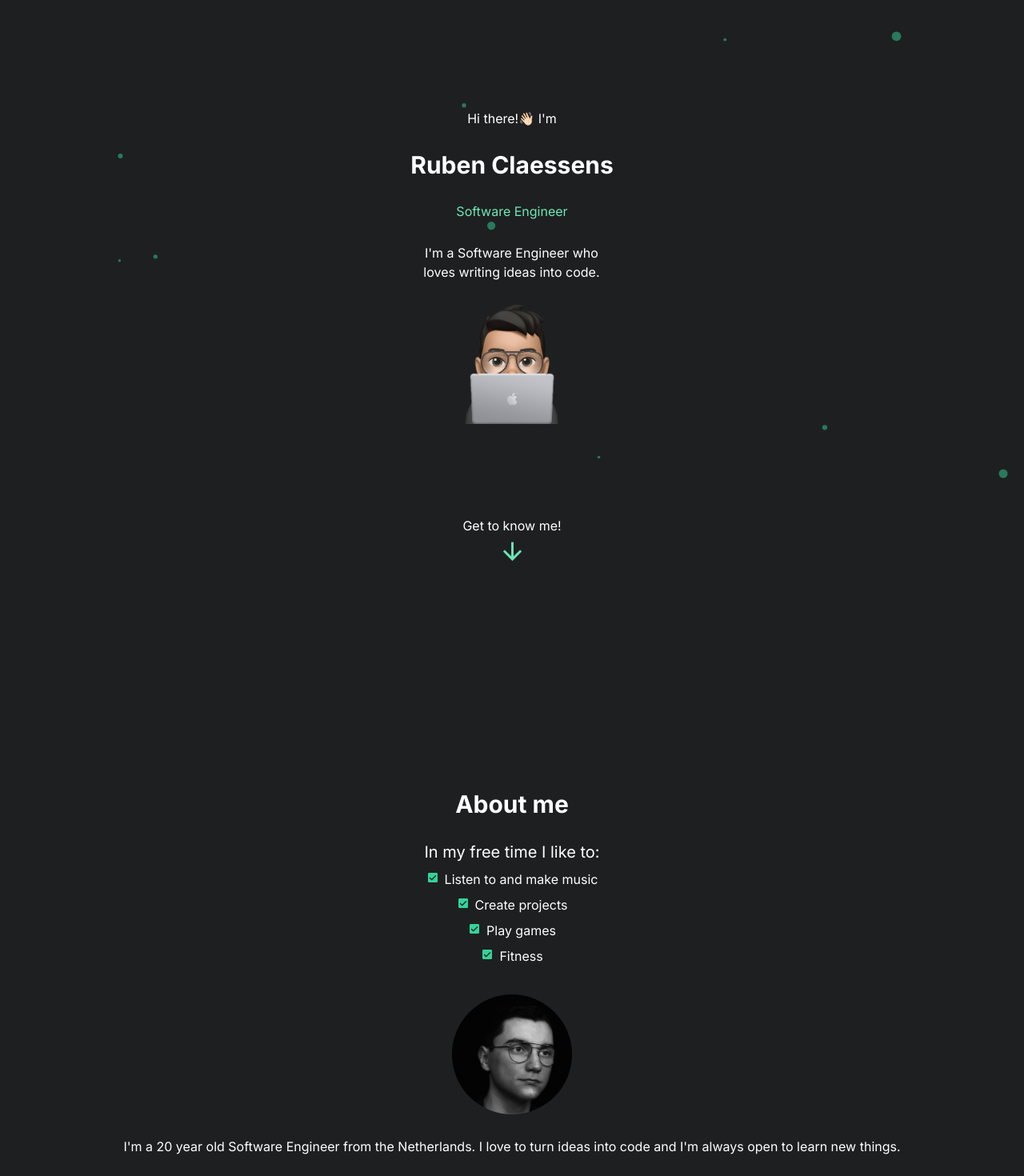
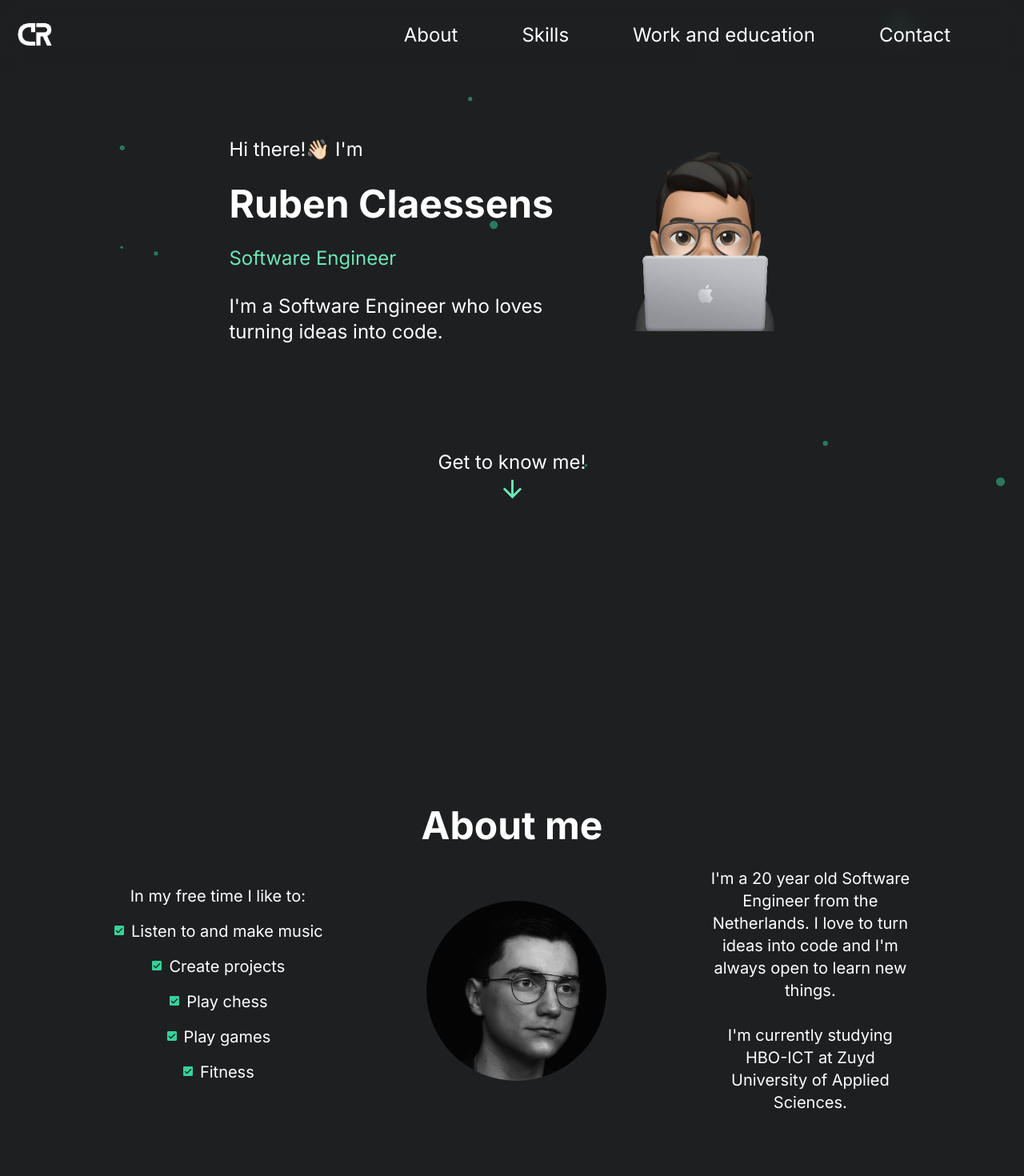
Before and after one commit to DrTuup/portfolio, a Next.js app: page / in a window 1280 px wide. Shown: the top 1470 px of the page at 80% size. Built offline with nearby package versions, Linux system fonts and the light colour scheme.

Commit message:
update the responsiveness

```diff
--- a/app/page.tsx
+++ b/app/page.tsx
@@ -38,21 +38,25 @@ export default function Home() {
       <Navbar />
       <div
         id="home"
-        className="flex flex-col items-center justify-evenly text-center min-h-screen h-fit m-5"
+        className="flex flex-col items-center justify-evenly text-center min-h-screen h-fit m-5 lg:p-10 lg:m-0"
       >
-        <div className="flex flex-col items-center gap-7">
-          <div className="flex flex-col gap-7">
-            <p className="text-foreground">Hi there!👋🏻 I&apos;m</p>
+        <div className="flex flex-col items-center gap-7 lg:flex-row">
+          <div className="flex flex-col gap-7 lg:text-left">
+            <p className="text-foreground sm:text-2xl">Hi there!👋🏻 I&apos;m</p>
             <Title text="Ruben Claessens" />
-            <p className="text-primary">Software Engineer</p>
-            <p className="text-foreground max-w-[25ch]">
-              I&apos;m a Software Engineer who loves writing ideas into code.
+            <p className="text-primary sm:text-2xl">Software Engineer</p>
+            <p className="text-foreground max-w-[25ch] sm:max-w-[30ch] sm:text-2xl">
+              I&apos;m a Software Engineer who loves turning ideas into code.
             </p>
           </div>
-          <Image src={memoji} width={150} height={150} alt="memoji" />
+          <Image
+            src={memoji}
+            alt="memoji"
+            className="w-[150px] sm:w-[225px] h-[150px] sm:h-[225px]"
+          />
         </div>
         <div className="flex flex-col items-center">
-          <p className="text-foreground">Get to know me!</p>
+          <p className="text-foreground sm:text-2xl">Get to know me!</p>
           <ArrowDownward
             fontSize="large"
             className="text-primary animate-bounce-arrow"
@@ -61,12 +65,12 @@ export default function Home() {
       </div>
       <div
         id="about"
-        className="flex flex-col items-center justify-center text-center min-h-screen h-fit gap-7 m-5"
+        className="flex flex-col items-center justify-center text-center min-h-screen h-fit gap-7 p-10"
       >
         <Title text="About me" />
-        <div className="flex flex-col items-center gap-7">
+        <div className="flex flex-col items-center gap-7 lg:flex-row lg:justify-evenly lg:w-full">
           <div>
-            <p className="text-foreground text-xl">
+            <p className="text-foreground text-xl sm:text-xl">
               In my free time I like to:
             </p>
             <ul className="list-disc list-inside list-image-[url(../assets/images/check-mark.png)]">
@@ -81,11 +85,9 @@ export default function Home() {
           <Image
             src={me}
             alt="me"
-            height={150}
-            width={150}
-            className="rounded-full"
+            className="rounded-full w-[150px] sm:w-[225px] h-[150px] sm:h-[225px]"
           />
-          <p className="text-foreground">
+          <p className="text-foreground sm:text-xl sm:max-w-[35ch] lg:max-w-[20ch]">
             I&apos;m a {calculateAge()} year old Software Engineer from the
             Netherlands. I love to turn ideas into code and I&apos;m always open
             to learn new things.
@@ -98,10 +100,10 @@ export default function Home() {
       </div>
       <div
         id="skills"
-        className="flex flex-col items-center justify-evenly text-center min-h-screen h-fit m-5 gap-7"
+        className="flex flex-col items-center justify-center text-center min-h-screen h-fit m-5 gap-7 lg:p-10"
       >
         <Title text="Skills" />
-        <div className="flex flex-col items-center justify-center gap-7">
+        <div className="flex flex-col items-center justify-center gap-7 lg:flex-row">
           <Skillcard title="Professional skills">
             <ul className="list-disc list-inside list-image-[url(../assets/images/check-mark.png)] text-left text-sm">
               {professional.map((skill) => (
@@ -204,10 +206,10 @@ export default function Home() {
       </div>
       <div
         id="experience"
-        className="flex flex-col items-center justify-center text-center min-h-screen h-fit mt-24 m-5 gap-7"
+        className="flex flex-col items-center justify-center text-center min-h-screen h-fit mt-24 gap-7 lg:p-10"
       >
         <Title text="Work and education" />
-        <div className="flex flex-col items-center gap-6">
+        <div className="flex flex-col items-center gap-6 lg:flex-row">
           <div className="flex flex-col items-center gap-4">
             <Subtitle text="Work" />
             {work.map((job) => (
@@ -239,10 +241,10 @@ export default function Home() {
         className="flex flex-col items-center justify-center text-center min-h-screen h-fit m-5"
       >
         <Title text="Contact" />
-        <div className="flex flex-col items-center justify-center gap-5">
-          <p className="text-lg text-foreground">
-            Want to get in touch? Feel free to contact me!
-          </p>
+        <p className="text-lg text-foreground p-3">
+          Want to get in touch? Feel free to contact me!
+        </p>
+        <div className="flex flex-col items-center justify-center gap-5 w-4/5">
           <form className="flex flex-col items-center w-4/5">
             <div className="flex flex-col w-full">
               <div className="form-control">
@@ -283,7 +285,7 @@ export default function Home() {
             </div>{" "}
           </form>
           <button
-            className=" outline outline-primary rounded-lg p-2 w-4/5 hover:bg-primary hover:text-background transition-all duration-300"
+            className="outline outline-primary rounded-lg p-2 w-1/4 hover:bg-primary hover:text-background transition-all duration-300"
             onClick={sendMail}
           >
             Send
--- a/components/card.tsx
+++ b/components/card.tsx
@@ -5,7 +5,7 @@ interface SkillcardProps {
 
 export function Skillcard({ title, children }: SkillcardProps) {
   return (
-    <div className="bg-background w-full rounded-md shadow-card-shadow p-8">
+    <div className="bg-background w-full sm:w-fit md:w-full lg:w-fit rounded-md shadow-card-shadow p-8">
       <h1 className="text-2xl font-bold mb-5 text-foreground">{title}</h1>
       {children}
     </div>
@@ -27,8 +27,10 @@ export function ExperienceCard({
   tags,
 }: ExperienceCardProps) {
   return (
-    <div className="flex flex-grow flex-col bg-background rounded-md shadow-card-shadow p-5 w-full">
-      <h1 className="font-bold text-xl mb-1 text-foreground">{title}</h1>
+    <div className="flex flex-grow flex-col bg-background rounded-md shadow-card-shadow p-5 w-full md:w-4/5 lg:w-full lg:h-full lg:p-3">
+      <h1 className="font-bold text-xl mb-1 text-foreground lg:text-base">
+        {title}
+      </h1>
       <p className="my-2">{time}</p>
       <hr />
       <p className="my-2">{explanation}</p>
--- a/components/listitem.tsx
+++ b/components/listitem.tsx
@@ -3,5 +3,5 @@ interface ListItemProps {
 }
 
 export default function ListItem({ text }: ListItemProps) {
-  return <li className="my-2 text-foreground">{text}</li>;
+  return <li className="my-2 sm:my-4 text-foreground text-xl">{text}</li>;
 }
--- a/components/navbar.tsx
+++ b/components/navbar.tsx
@@ -4,7 +4,7 @@ import logo from "@/assets/images/logo.png";
 
 export default function Navbar() {
   return (
-    <nav className="hidden">
+    <nav className="hidden top-0 left-0 w-full flex-row gap-20 p-5 justify-between z-10 backdrop-blur-md lg:fixed lg:flex lg:p-3">
       <a href="#home">
         <Image src={logo} alt="logo" className="self-start scale-75" />
       </a>
--- a/components/title.tsx
+++ b/components/title.tsx
@@ -2,7 +2,9 @@ interface TitleProps {
   text: string;
 }
 export default function Title({ text }: TitleProps) {
-  return <h1 className="text-3xl font-bold text-foreground">{text}</h1>;
+  return (
+    <h1 className="text-3xl sm:text-5xl font-bold text-foreground">{text}</h1>
+  );
 }
 
 export function Subtitle({ text }: TitleProps) {
--- a/data.ts
+++ b/data.ts
@@ -3,6 +3,7 @@ export const freetime = [
   "Play games",
   "Listen to and make music",
   "Fitness",
+  "Play chess",
 ];
 
 export const frontend = [
```
